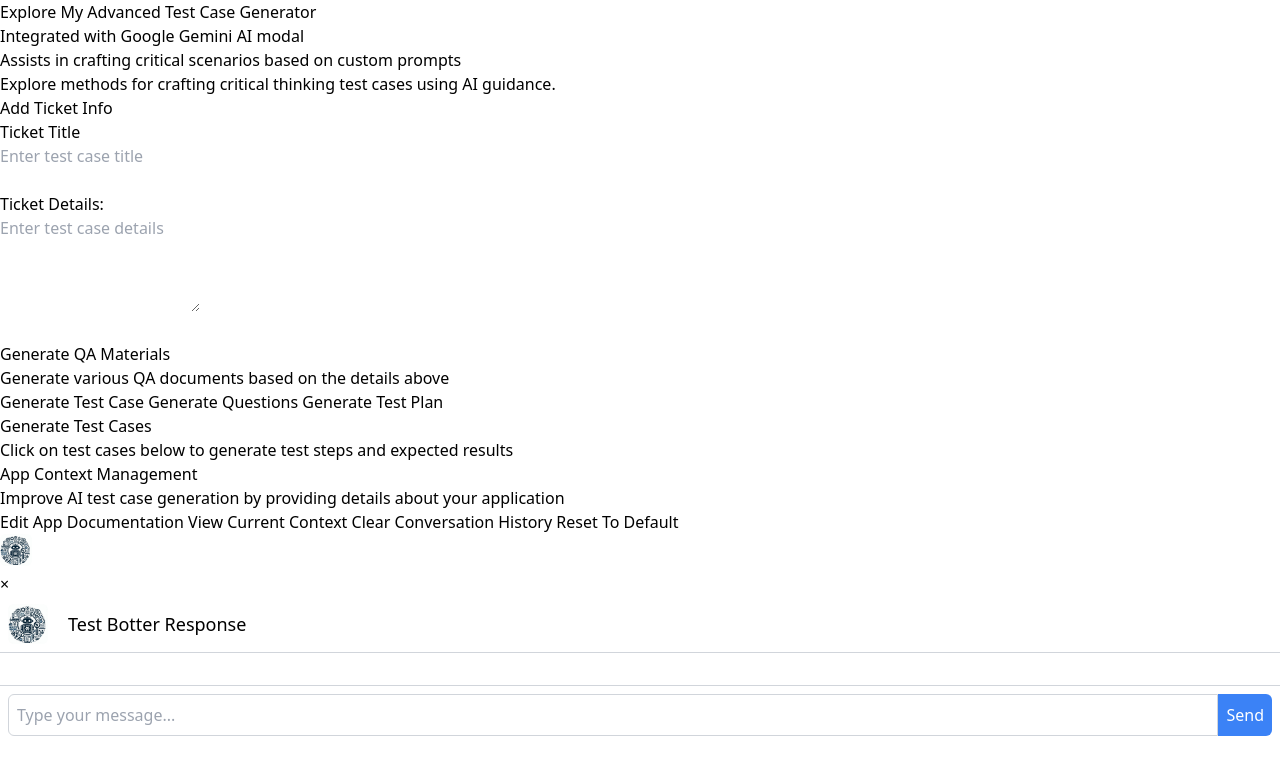
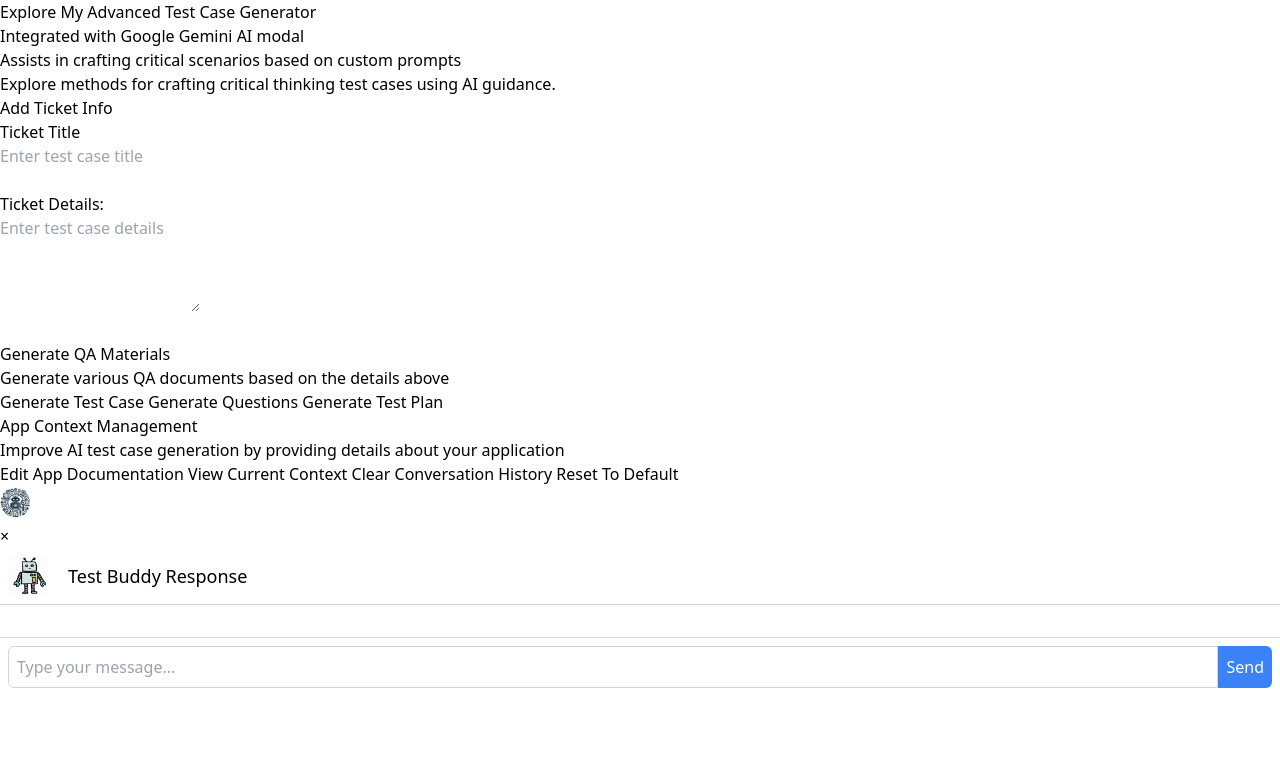
Before and after one commit to bennhub/TestCraftAI, a website built with Vite: page index.html in a window 1280 px wide. Built offline with nearby package versions, Linux system fonts and the light colour scheme; some packages are replaced by stand-ins of ours.

Commit message:
updated bot image

```diff
--- a/index.html
+++ b/index.html
@@ -60,7 +60,7 @@
         </div>
       </div>
 
-      <!-- List to generate test cases -->
+      <!--
       <div class="section">
         <h1>Generate Test Cases</h1>
         <p>
@@ -73,6 +73,7 @@
           </ul>
         </div>
       </div>
+      -->
 
       <!-- App Context Management Section -->
       <div class="section context-section">
@@ -106,11 +107,11 @@
           class="p-2 bg-gemRegular flex gap-5 items-center border-b border-gray-300"
         >
           <img
-            src="botTester.jpeg"
+            src="./public/bot1.png"
             alt="chatbot image"
             class="w-10 h-10 rounded-md flex-shrink-0"
           />
-          <h1 class="text-gemDeep text-lg font-medium">Test Botter Response</h1>
+          <h1 class="text-gemDeep text-lg font-medium">Test Buddy Response</h1>
         </div>
 
         <!-- Chat Area -->
```
